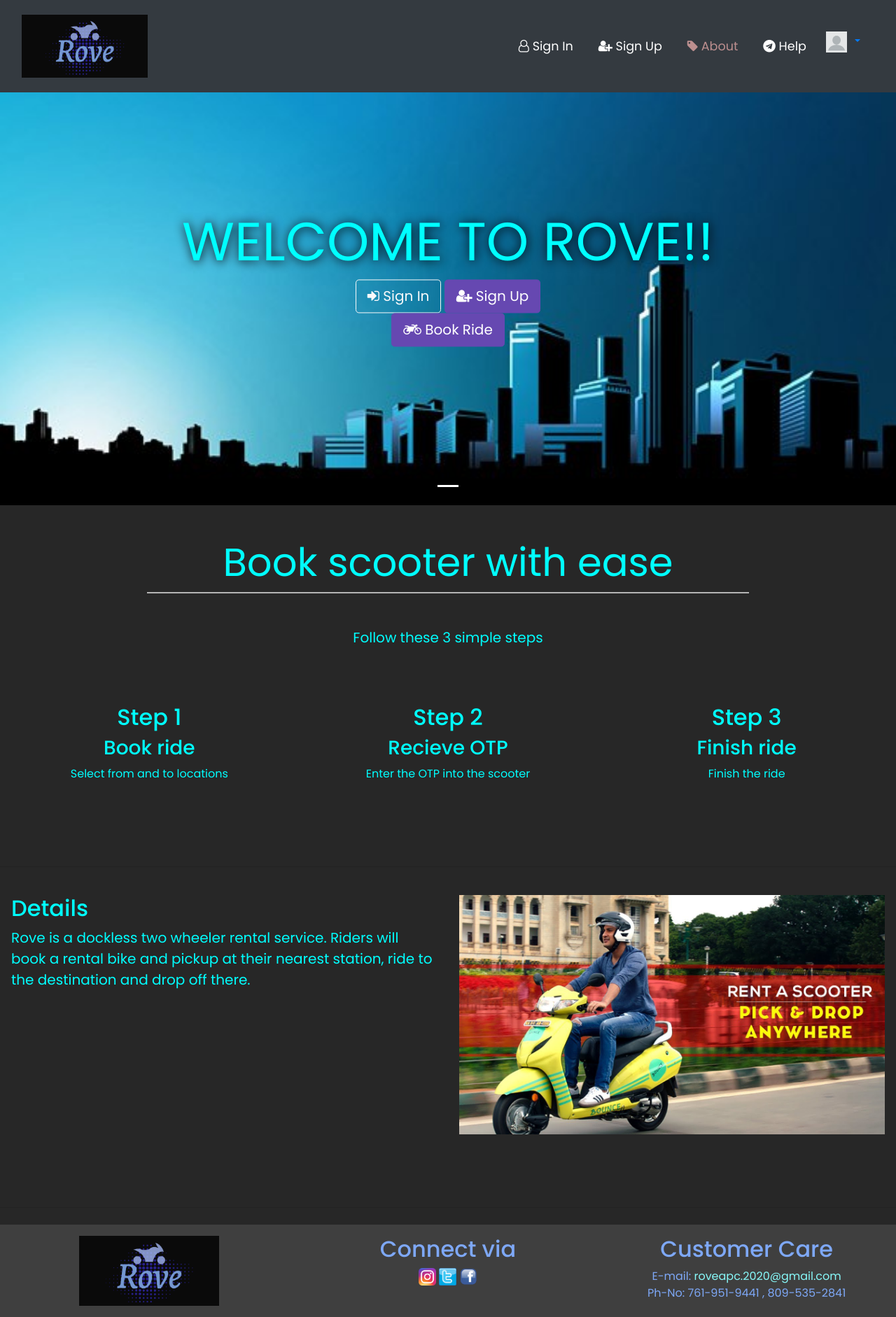
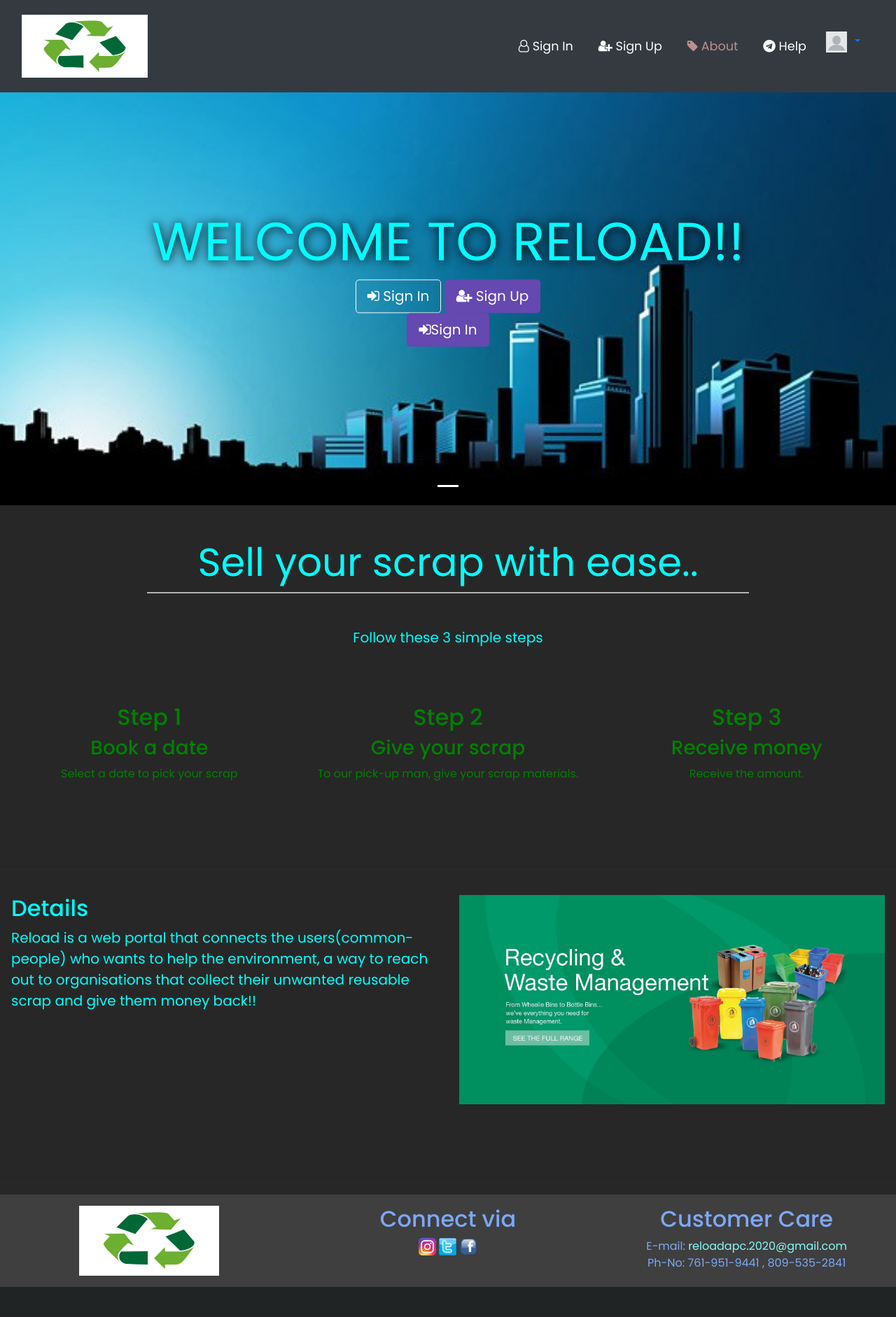
Before and after one commit to Praneeth2k/Undergrads, a Flask app: page / in a window 1280 px wide. Shown: the whole page at 70% size. After the commit the page ends 1839 px from the top, so only its background shows below. Run offline with Flask 2, Linux system fonts and the light colour scheme; some libraries are stand-ins or nearby versions.

Commit message:
arun_frontend

```diff
--- a/static/css/main.css
+++ b/static/css/main.css
@@ -175,7 +175,7 @@ iframe {
 }
 
 .wrap-login100 {
-  width: 390px;
+  width: 420px;
   background: #fff;
 }
 
@@ -208,6 +208,10 @@ iframe {
 .login100-form-avatar img {
   width: 100%;
 }
+
+/*.color1 {
+  color: antiquewhite;
+}*/
 
 /*------------------------------------------------------------------
 [ Input ]*/
--- a/templates/index.html
+++ b/templates/index.html
@@ -44,7 +44,7 @@
 				<ul class="dropdown-menu" style = "background-color:rgb(250, 232, 209); list-style: none;">
 					<li><a href="#">&ensp;<i class ="fa fa-user-circle-o"></i> &nbsp;Profile</a></li>
 					<li class="divider"></li>
-					<li><a href="">&ensp;<i class ="fa fa-motorcycle"></i> &nbsp;Book Ride</a></li>
+					<li><a href="">&ensp;<i class ="fa fa-arrows-v"></i> &nbsp;Go Below</a></li>
 					<li class="divider"></li>
 					<li><a href="">&ensp;<i class="fa fa-eject" aria-hidden="true"></i> &nbsp;Sign Out</a></li>
 				</ul>
@@ -65,13 +65,13 @@
 		<div class="carousel-item active">
 			<img src="static/images/background.jpg">
 			<div class="carousel-caption">
-				<h1 class="display-2" style = "color:aqua">Welcome to ROVE!!</h1>
+				<h1 class="display-2" style = "color:aqua">Welcome to RELOAD!!</h1>
 				<div class = "op1">
 					<button onclick="login()" type="button" class="btn btn-outline-light btn-lg"><i class="fa fa-sign-in"></i>  Sign In</button>
 					<button onclick="signup()" type="button" class="btn btn-primary btn-lg"><i class="fa fa-user-plus"></i>  Sign Up</button>
 				</div>
 				<div class ="op2">
-					<button  type="button" class="btn btn-primary btn-lg"><i class ="fa fa-motorcycle"></i>  Book Ride</button>
+					<button  onclick="login()" type="button" class="btn btn-primary btn-lg"><i class ="fa fa-sign-in"></i>Sign In</button>
 				</div>
 
 			</div>
@@ -87,7 +87,7 @@
 <div class="container-fluid padding" style = "color:aqua">
 	<div class="row welcome text-center">
 		<div class="col-12">
-			<h1 class="display-4">Book scooter with ease</h1><hr>
+			<h1 class="display-4">Sell your scrap with ease..</h1><hr>
 		</div>
 
 		<div class="col-12">
@@ -101,23 +101,23 @@
 
 
 <!--- Three Column Section -->
-<div class="container-fluid padding" style = "color:aqua">
+<div class="container-fluid padding" style = "color:green">
 	<div class="row text-center padding">
 		<div class="col-xs-12 col-md-6 col-lg-4">
 			<h2>Step 1</h2>
-			<h3>Book ride</h3>
-			<p>Select from and to locations</p>
+			<h3>Book a date</h3>
+			<p>Select a date to pick your scrap</p>
 
 		</div>
 		<div class="col-xs-12 col-md-6 col-lg-4">
 			<h2>Step 2</h2>
-			<h3>Recieve OTP</h3>
-			<p>Enter the OTP into the scooter</p>
+			<h3>Give your scrap</h3>
+			<p>To our pick-up man, give your scrap materials.</p>
 		</div>
 		<div class="col-xs-12 col-md-4">
 			<h2>Step 3</h2>
-			<h3>Finish ride</h3>
-			<p>Finish the ride</p>
+			<h3>Receive money</h3>
+			<p>Receive the amount.</p>
 		</div>
 	</div>
 </div>
@@ -129,15 +129,15 @@
 	<div class="row padding">
 		<div class="col-lg-6" style = "color:aqua">
 			<h2>Details</h2>
-			<p style="font-size:20px" >Rove is a dockless two wheeler rental service.
-				Riders will book a rental bike and pickup at their nearest station, ride to the destination and drop off there.
+			<p style="font-size:20px" >Reload is a web portal that connects the users(common-people) who wants to help the environment, a
+				way to reach out to organisations that collect their unwanted reusable scrap and give them money back!!
 			</p>
 			<br>
 
 
 		</div>
 		<div class="col-md-6">
-			<img src="static/images/maxresdefault.jpg" class="img-fluid">
+			<img src="static/images/download_hs.jpg" class="img-fluid">
 		</div>
 	</div>
 </div>
--- a/templates/layout.html
+++ b/templates/layout.html
@@ -14,7 +14,7 @@
 <!-- Navigation -->
 <nav class="navbar navbar-expand-md navbar-light bg-dark sticky-top">
 <div class="container-fluid">
-	<a class="navbar-brand" href="#"><img src="/static/images/logo.jpeg" width="180" height="90"></a>
+	<a class="navbar-brand" href="#"><img src="/static/images/logo_hs.jpg" width="180" height="90"></a>
 	<button class="navbar-toggler" type="button" data-toggle="collapse" data-target="#navbarResponsive">
 			<span class="navbar-toggler-icon" ></span>
 	</button>
@@ -69,7 +69,7 @@
 <div class="container-fluid">
 	<div class="row text-center " height="75">
 		<div class="col-md-4">
-			<img src="static/images/logo.jpeg" width="200" height="100">
+			<img src="static/images/logo_hs.jpg" width="200" height="100">
 		</div>
 		<div class="col-md-4">
 			<h2><span>Connect via</span></h2>
@@ -79,7 +79,7 @@
 		</div>
 		<div class="col-md-4" id="help">
 		<h2><span>Customer Care</span></h2>
-						E-mail:  <a style="color:rgb(135, 248, 248);" href="mailto:roveapc.2020@gmail.com?Subject=help" target="_top">roveapc.2020@gmail.com</a><br>
+						E-mail:  <a style="color:rgb(135, 248, 248);" href="mailto:roveapc.2020@gmail.com?Subject=help" target="_top">reloadapc.2020@gmail.com</a><br>
 						Ph-No:   761-951-9441 , 809-535-2841
 		</div>
 	</div>
--- a/templates/login.html
+++ b/templates/login.html
@@ -52,7 +52,7 @@
 
 
 	<div class="limiter">
-		<div class="container-login100 bg-narrow" style = "background-color:#272727;">
+		<div class="container-login100 bg-narrow" style="background-color:khaki">
 			<div class="wrap-login100 p-t-10 p-b-100" style = "background-color:#272727;">
 				<form action="/login" method="POST" class="login100-form validate-form">
 					{{ form.hidden_tag() }}
@@ -61,7 +61,7 @@
 					</span>
 
 					<span class="login100-form-avatar">
-						<img src="static/images/logo.jpeg" alt="ROVE" width="150" height="50">
+						<img src="static/images/logo_hs.jpg" alt="ROVE" width="150" height="50">
 					</span>
 					<h4 style = "color:crimson; font-family:cursive; font-size:1.2rem">{{ message }}</h4>
 					<div class="form-group" >
```
Also changed, not shown: templates/signup.html (+6 -6 lines), static/images/background1_hs.jpg (added), static/images/download_hs.jpg (added), static/images/logo_hs.jpg (added).
